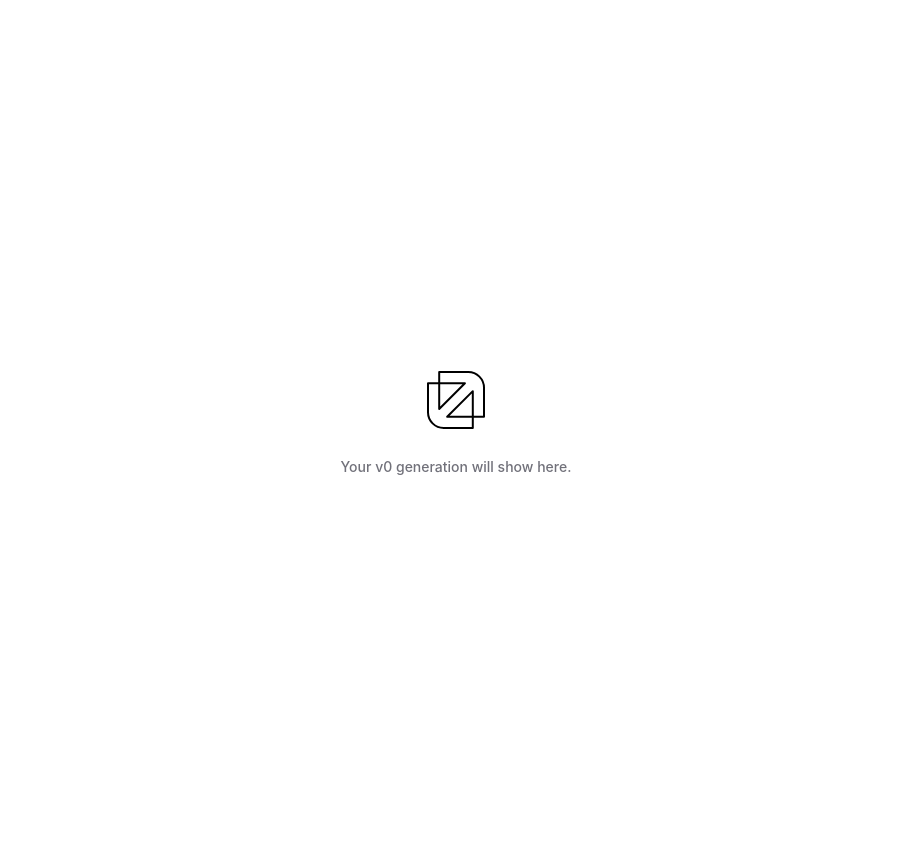
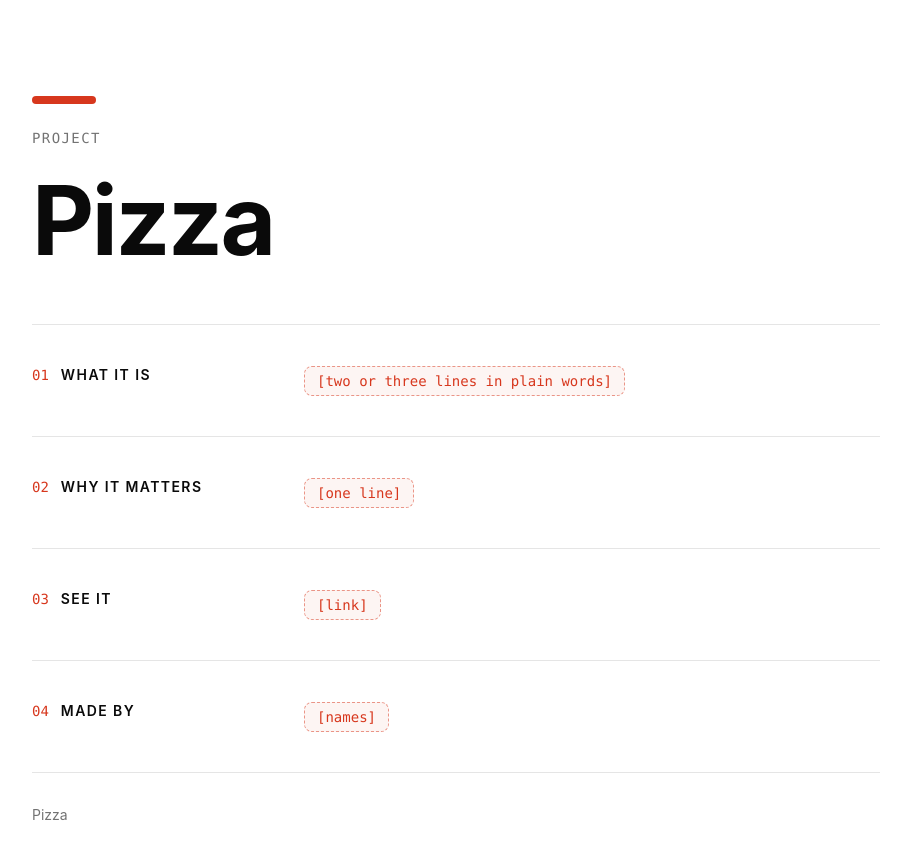
Before and after one commit to abicornejo/my-first-site, a Next.js app: page / in a window 1280 px wide. Shown: the top 858 px of the page, without its empty margins (184-1095 px from the left). Before the commit the page ends 800 px from the top, so only its background shows below. Built offline with nearby package versions, Linux system fonts and the light colour scheme.

Commit message:
feat: update app title & primary color, add project details page
V0-Chat-Id: mybBbd3AZQF

```diff
--- a/app/globals.css
+++ b/app/globals.css
@@ -53,7 +53,7 @@
   --card-foreground: oklch(0.145 0 0);
   --popover: oklch(1 0 0);
   --popover-foreground: oklch(0.145 0 0);
-  --primary: oklch(0.205 0 0);
+  --primary: oklch(0.58 0.2 32);
   --primary-foreground: oklch(0.985 0 0);
   --secondary: oklch(0.97 0 0);
   --secondary-foreground: oklch(0.205 0 0);
--- a/app/layout.tsx
+++ b/app/layout.tsx
@@ -3,8 +3,8 @@ import type { Metadata, Viewport } from 'next'
 import './globals.css'
 
 export const metadata: Metadata = {
-  title: 'v0 App',
-  description: 'Created with v0',
+  title: 'Pizza',
+  description: 'A one-page overview of the Pizza project.',
   generator: 'v0.app',
   icons: {
     icon: [
--- a/app/page.tsx
+++ b/app/page.tsx
@@ -1,47 +1,55 @@
+import { ArrowUpRight } from 'lucide-react'
+import { Placeholder, ProjectSection } from '@/components/project-section'
+import { project } from '@/lib/project'
+
 export default function Page() {
+  const { name, whatItIs, whyItMatters, link, makers } = project
+
   return (
-    <main
-      style={{
-        colorScheme: 'light dark',
-        position: 'relative',
-        display: 'flex',
-        minHeight: '100vh',
-        alignItems: 'center',
-        justifyContent: 'center',
-        backgroundColor: 'light-dark(#fff, #000)',
-        color: 'light-dark(#000, #fff)',
-      }}
-    >
-      <svg
-        aria-hidden="true"
-        style={{ width: 80, height: 80 }}
-        width={80}
-        height={80}
-        fill="none"
-        viewBox="0 0 20 20"
-        xmlns="http://www.w3.org/2000/svg"
-        stroke="currentColor"
-        strokeWidth="0.5"
-      >
-        <path
-          d="M14.2 14.2H17V6.9375C17 4.76288 15.2371 3 13.0625 3H5.8V5.8M14.2 14.2V7.79063L7.79062 14.2H14.2ZM14.2 14.2V17H6.9375C4.76288 17 3 15.2371 3 13.0625V5.8H5.8M5.8 5.8V12.2313L12.2313 5.8H5.8Z"
-          strokeLinejoin="round"
-        />
-      </svg>
-      <p
-        style={{
-          position: 'absolute',
-          left: '50%',
-          top: 'calc(50% + 56px)',
-          transform: 'translateX(-50%)',
-          whiteSpace: 'nowrap',
-          fontSize: '14px',
-          fontWeight: 500,
-          color: 'light-dark(#71717a, #a1a1aa)',
-        }}
-      >
-        Your v0 generation will show here.
-      </p>
+    <main className="mx-auto flex min-h-screen max-w-4xl flex-col px-6 py-16 md:py-24">
+      <header className="flex flex-col gap-6 pb-14">
+        <div className="h-2 w-16 rounded-full bg-primary" aria-hidden="true" />
+        <p className="font-mono text-sm uppercase tracking-widest text-muted-foreground">Project</p>
+        <h1 className="text-6xl font-bold tracking-tight text-foreground md:text-8xl">{name}</h1>
+      </header>
+
+      <ProjectSection number="01" title="What it is">
+        {whatItIs ? <p>{whatItIs}</p> : <Placeholder label="two or three lines in plain words" />}
+      </ProjectSection>
+
+      <ProjectSection number="02" title="Why it matters">
+        {whyItMatters ? <p>{whyItMatters}</p> : <Placeholder label="one line" />}
+      </ProjectSection>
+
+      <ProjectSection number="03" title="See it">
+        {link ? (
+          <a
+            href={link}
+            target="_blank"
+            rel="noopener noreferrer"
+            className="inline-flex items-center gap-2 rounded-lg bg-primary px-5 py-3 text-base font-medium text-primary-foreground transition-opacity hover:opacity-90 focus-visible:outline-2 focus-visible:outline-offset-2 focus-visible:outline-primary"
+          >
+            View the project
+            <ArrowUpRight className="size-4" aria-hidden="true" />
+          </a>
+        ) : (
+          <Placeholder label="link" />
+        )}
+      </ProjectSection>
+
+      <ProjectSection number="04" title="Made by">
+        {makers.length > 0 ? (
+          <ul className="flex flex-wrap gap-x-6 gap-y-2">
+            {makers.map((maker) => (
+              <li key={maker}>{maker}</li>
+            ))}
+          </ul>
+        ) : (
+          <Placeholder label="names" />
+        )}
+      </ProjectSection>
+
+      <footer className="mt-auto border-t border-border pt-8 text-sm text-muted-foreground">{name}</footer>
     </main>
   )
 }
--- /dev/null
+++ b/components/project-section.tsx
@@ -0,0 +1,34 @@
+import type { ReactNode } from 'react'
+
+export function ProjectSection({
+  number,
+  title,
+  children,
+}: {
+  number: string
+  title: string
+  children: ReactNode
+}) {
+  return (
+    <section
+      aria-labelledby={`section-${number}`}
+      className="flex flex-col gap-3 border-t border-border py-10 md:flex-row md:gap-12"
+    >
+      <div className="flex shrink-0 items-baseline gap-3 md:w-56">
+        <span className="font-mono text-sm text-primary">{number}</span>
+        <h2 id={`section-${number}`} className="text-sm font-semibold uppercase tracking-widest text-foreground">
+          {title}
+        </h2>
+      </div>
+      <div className="flex-1 text-lg leading-relaxed text-foreground text-pretty">{children}</div>
+    </section>
+  )
+}
+
+export function Placeholder({ label }: { label: string }) {
+  return (
+    <span className="inline-flex rounded-md border border-dashed border-primary/50 bg-primary/5 px-3 py-1 font-mono text-sm text-primary">
+      {`[${label}]`}
+    </span>
+  )
+}
--- /dev/null
+++ b/lib/project.ts
@@ -0,0 +1,8 @@
+// Replace each empty value with your real details. Empty fields show a visible placeholder on the page.
+export const project = {
+  name: 'Pizza',
+  whatItIs: '',
+  whyItMatters: '',
+  link: '',
+  makers: [] as string[],
+}
```
